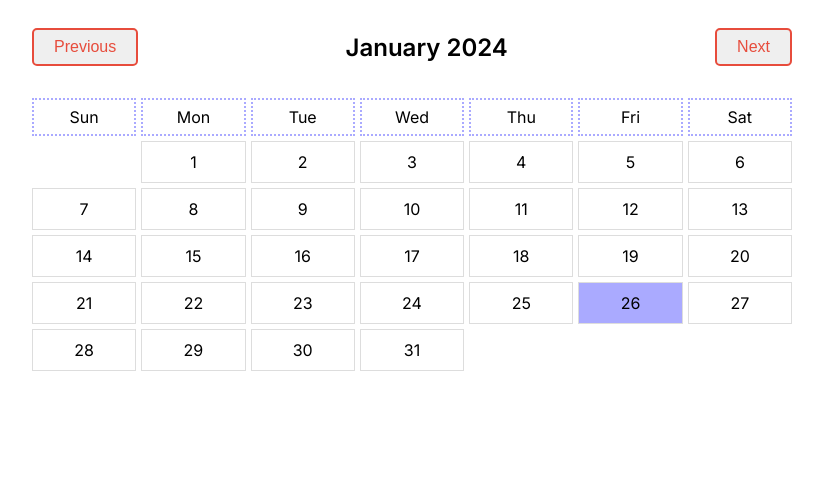
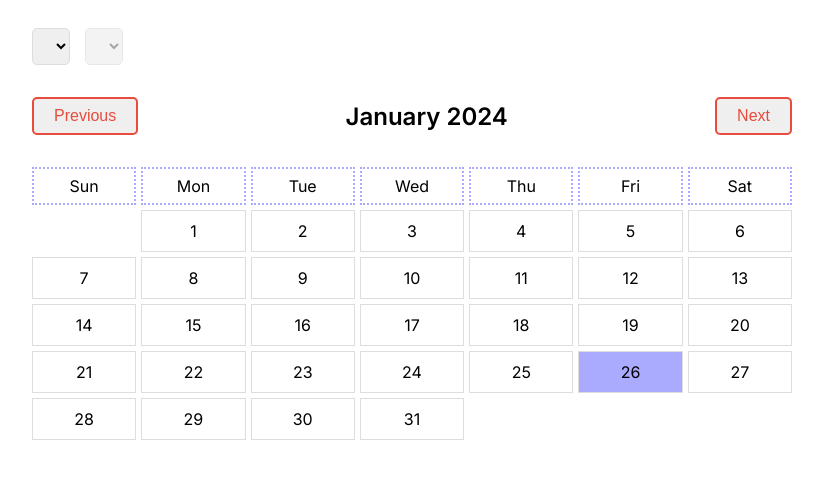
Before and after one commit to husainrizaldy/dynamic-calendar-vanila-js, a plain HTML site: page index.html in a window 1280 px wide. Shown: the whole page, without its empty margins (228-1051 px from the left). Drawn offline with Linux system fonts and the light colour scheme.

Commit message:
add dropwdown year and month

```diff
--- a/index.html
+++ b/index.html
@@ -9,6 +9,10 @@
 <body>
 
     <div class="container">
+        <div id="calendarControls" class="section">
+            <select id="selectYear"></select>
+            <select id="selectMonth" disabled></select>
+        </div>
         <div id="calendar">
             <button id="prevMonthBtn" class="button tertiary">Previous</button>
             <div id="monthYear" class="title-month"></div>
--- a/style.css
+++ b/style.css
@@ -10,12 +10,22 @@ body {
     padding: 20px;
     box-sizing: border-box;
 }
-
 #calendar {
     display: flex;
     justify-content: space-between;
     align-items: center;
     margin-bottom: 2rem;
+}
+.section {
+    margin-bottom: 2rem;
+    text-align: left;
+}
+.section > select {
+    font-size: 16px;
+    padding: 8px;
+    border: 1px solid #ddd;
+    border-radius: 5px;
+    margin-right: 10px;
 }
 .title-month {
     font-size: 1.5rem;
```
